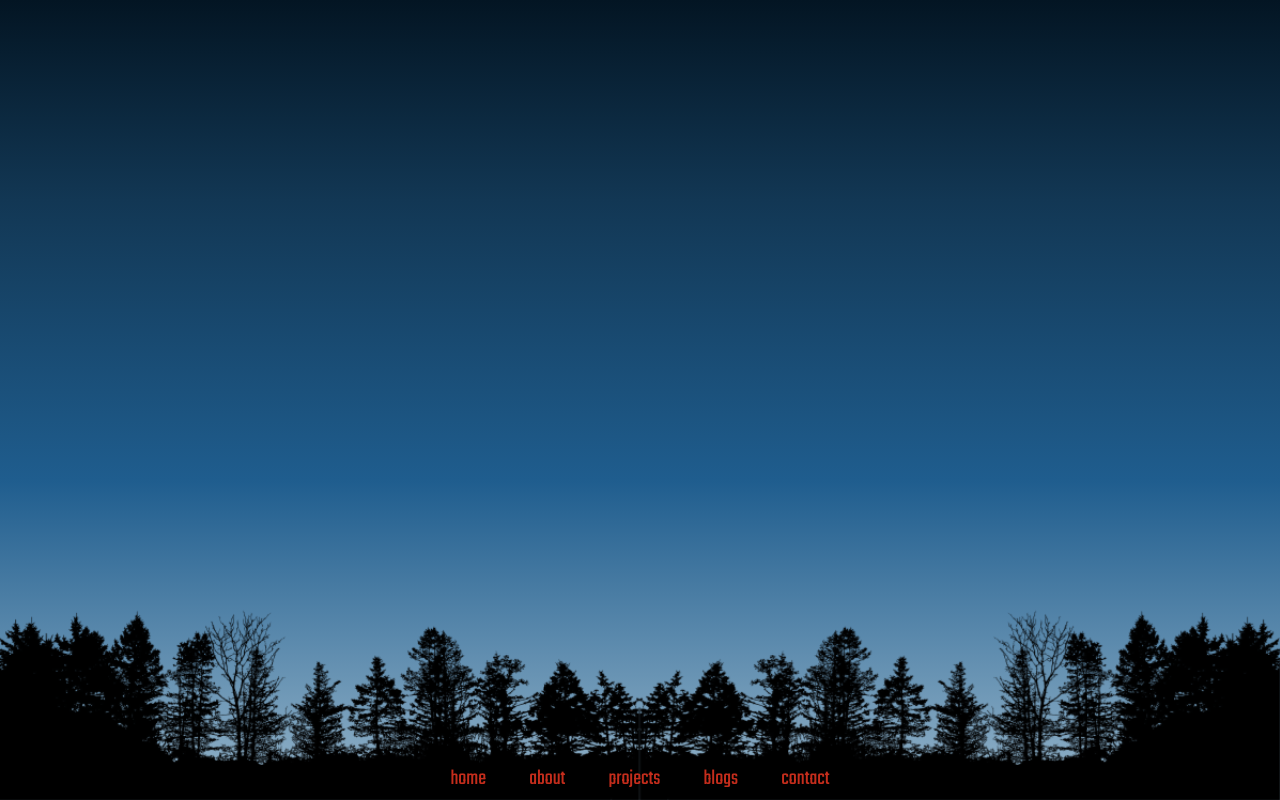
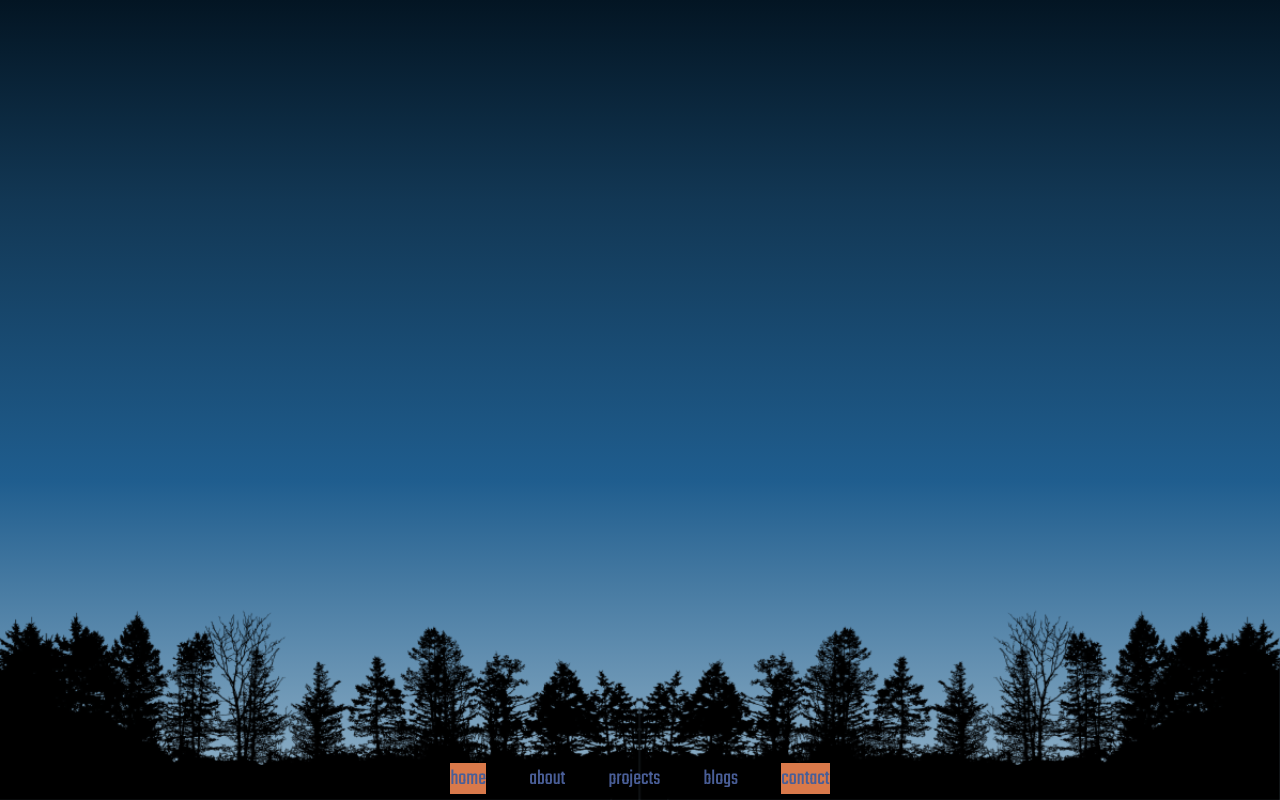
Before and after one commit to moshriguez/personal-portfolio, a React (Create React App) app in the folder personal-portfolio/: page /contact in a window 1280 px wide. Built offline with nearby package versions, Linux system fonts and the light colour scheme.

Commit message:
Added basic about component

```diff
--- a/personal-portfolio/src/App.css
+++ b/personal-portfolio/src/App.css
@@ -53,6 +53,7 @@ body {
     bottom: 0;
 }
 
+/*** HOME ***/
 .home {
     display: flex;
     align-items: center;
@@ -68,6 +69,7 @@ body {
     line-height: 1;
 }
 
+/*** NAVIGATION ***/
 .menu {
     position: fixed;
     bottom: 0;
@@ -82,7 +84,14 @@ body {
 
 .menu a {
     text-decoration: none;
-    color: rgb(196, 45, 28);
+    /* color: rgb(196, 45, 28); */
+    color: rgb(73, 94, 151);
+
+}
+
+.menu a:hover, .menu a.active {
+    background-color: rgb(217, 121, 74);
+    color: rgb(73, 94, 151);
 }
 
 .menu li {
@@ -91,6 +100,14 @@ body {
     font-size: 1.35em;
 }
 
+/*** WATERCOLOUR CONTAINER ***/
+.watercolour-container {
+    background-color: rgb(217, 121, 74);
+    margin: auto;
+    width: 70%;
+}
+
+/*** MEDIA QUERIES ***/
 @media (max-width: 1024px) {
     .menu {
         background-color: black;
```
Also changed, not shown: personal-portfolio/src/components/About.js (added, +12 -0 lines).
